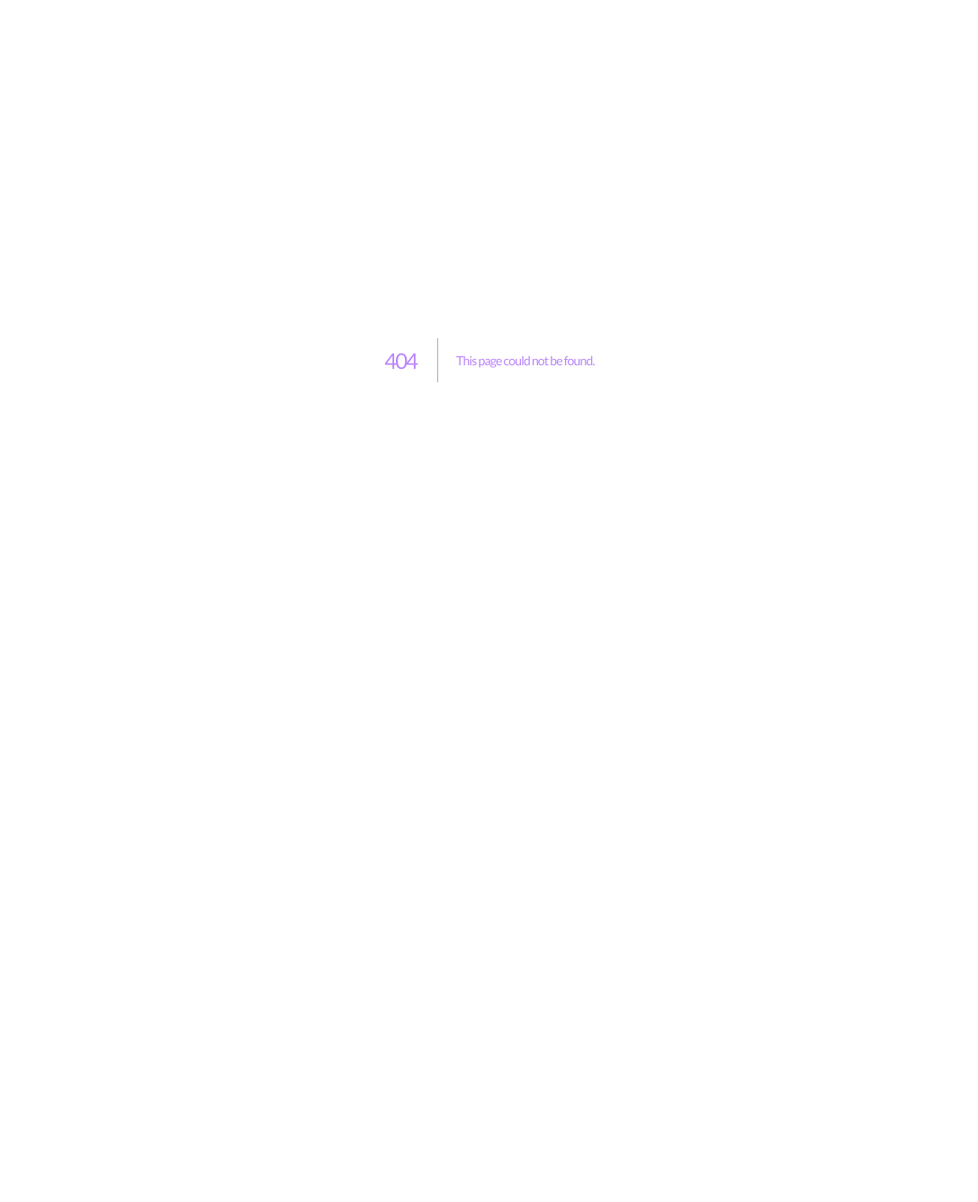
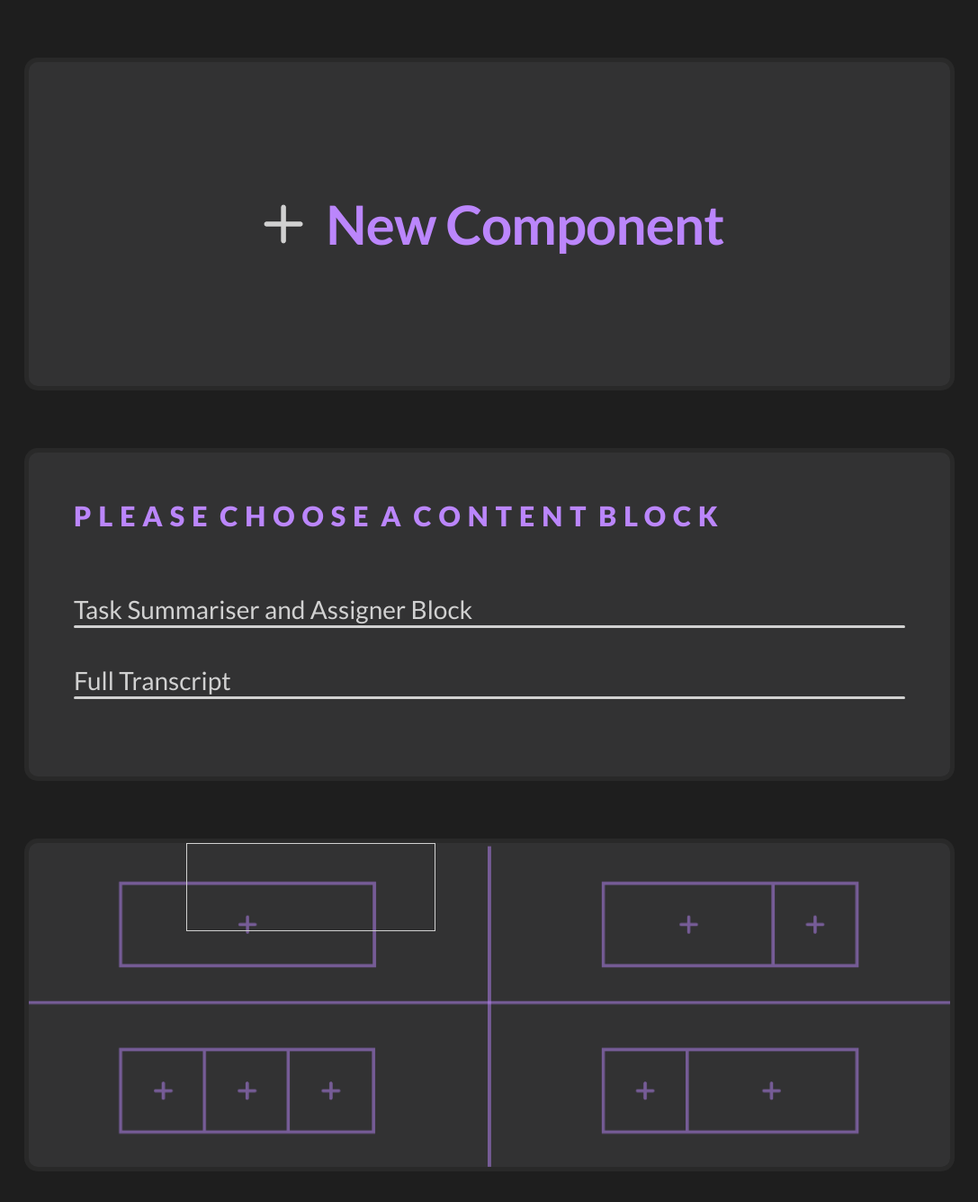
Before and after one commit to Jaywhisker/Satiscribe, a Next.js app in the folder SatiscribeFrontEnd/: page /large in a window 1280 px wide. Before the commit this address had no page. Shown: the top 1336 px of the page at 90% size, without its empty margins (96-1183 px from the left). Before the commit the page ends 800 px from the top, so only its background shows below. Built offline with nearby package versions, Linux system fonts and the light colour scheme.

Commit message:
1224 change

```diff
--- /dev/null
+++ b/SatiscribeFrontEnd/components/large blocks/createNewBlocks.js
@@ -0,0 +1,38 @@
+import React from 'react'
+import style from '../../styles/Colourtest.module.css'
+import flexi from '../../styles/Flexible.module.css'
+import logos from '../../styles/Logos.module.css'
+import largeblockStyles from '../../styles/components/large blocks/createNewBlockStyles.module.css'
+
+function CreateNewBlock() {
+    return (
+        <>
+            <div className={`${largeblockStyles.largeBlockContainer} ${flexi.flexcolumn} ${flexi.aligncenter}`}>
+                <div className={`${flexi.flexrow} ${flexi.aligncenter}`}>
+                    <div className={logos.big} style={{ backgroundImage: `url("/icons/plus.png")`, zIndex: 1, }}></div>
+                    <h2 style={{color: `var(--Final_Light_Purple)`}}> New Component</h2>
+                </div>
+            </div>
+
+            <div className={`${largeblockStyles.largeBlockContainer} ${flexi.flexcolumn} ${flexi.alignSpaceevenly}`}>
+                <div className={largeblockStyles.topContainer}>
+                    <h5>Please Choose A Content Block</h5>
+                </div>
+
+                <div className={largeblockStyles.bottomContainer}>
+                    <p style={{color: `var(--Final_White)`}}>Task Summariser and Assigner Block</p>
+                    <div className={largeblockStyles.line}></div>
+
+                    <p style={{color: `var(--Final_White)`}}>Full Transcript</p>
+                    <div className={largeblockStyles.line}></div>
+                </div>
+            </div>
+
+            <div className={largeblockStyles.largeBlockContainernohover} style={{backgroundImage:`url(/components/thetrueoptions.png)`, backgroundSize:'cover', backgroundPosition:'center'}}>
+                <div className={largeblockStyles.buttonplacement}></div>
+            </div>
+        </>
+    )
+}
+
+export default CreateNewBlock
--- /dev/null
+++ b/SatiscribeFrontEnd/pages/large/index.js
@@ -0,0 +1,14 @@
+import React from 'react'
+import style from '../../styles/Colourtest.module.css'
+import flexi from '../../styles/Flexible.module.css'
+import CreateNewBlock from '../../components/large blocks/createNewBlocks'
+
+function largetesting() {
+    return (
+        <div>
+            <CreateNewBlock/>
+        </div>
+    )
+}
+
+export default largetesting
--- a/SatiscribeFrontEnd/styles/Flexible.module.css
+++ b/SatiscribeFrontEnd/styles/Flexible.module.css
@@ -13,3 +13,29 @@
     flex-direction: row;
     gap: var(--smolgap);
 }
+
+.aligncenter{
+    justify-content: center;
+    align-items: center;
+}
+
+.alignleft{
+    justify-content: left;
+    align-items: left;
+}
+
+.alignright{
+    justify-content: right;
+    align-items: right;
+}
+
+.alignSpacebetween{
+    justify-content: space-between;
+}
+
+.alignSpacearound{
+    justify-content: space-around;
+}
+.alignSpaceevenly{
+    justify-content: space-evenly;
+}
--- a/SatiscribeFrontEnd/styles/Logos.module.css
+++ b/SatiscribeFrontEnd/styles/Logos.module.css
@@ -1,11 +1,11 @@
 .small {
-    width: 2vw;
-    height: 2vw;
+    width: 4vh;
+    height: 4vh;
     background-size: cover;
 }
 
 .big {
-    width: 4vw;
-    height: 4vw;
+    width: 8vh;
+    height: 8vh;
     background-size: cover;
 }
--- /dev/null
+++ b/SatiscribeFrontEnd/styles/components/large blocks/createNewBlockStyles.module.css
@@ -0,0 +1,49 @@
+.largeBlockContainer {
+    background-color: var(--Final_Component_Lighter_Grey);
+    border: 5px solid var(--Final_Component_Dark_Grey);
+    border-radius: 15px;
+    width: 80vw;
+    height: 45vh;
+    margin: 8vh auto;
+}
+
+.largeBlockContainernohover {
+    background-color: var(--Final_Component_Lighter_Grey);
+    border: 5px solid var(--Final_Component_Dark_Grey);
+    border-radius: 15px;
+    width: 80vw;
+    height: 45vh;
+    margin: 8vh auto;
+    position: relative;
+}
+
+
+.largeBlockContainer:hover{
+    background-color: var(--Final_Component_Dark_Grey);
+}
+
+.topContainer {
+    margin: 0 50px;
+}
+
+.bottomContainer{
+    margin: 0 50px
+}
+
+.line{
+    border-bottom: 3px solid var(--Final_White);
+    border-radius: 5px;
+    margin-bottom: 5vh;
+}
+
+.buttonplacement{
+    background-color: transparent;
+    border: 1px solid var(--Final_White);
+    width:275px;
+    height:12vh;
+    margin-left: 175px;
+}
+
+.buttonplacement:hover{
+    background-color: var(--Final_Grey_80);
+}
--- a/SatiscribeFrontEnd/styles/globals.css
+++ b/SatiscribeFrontEnd/styles/globals.css
@@ -90,9 +90,9 @@ h6 {
 p {
   width: fit-content;
   font-family: 'Lato', sans-serif;
-  font-size: 4.5vh;
+  font-size: 3.5vh;
   font-weight: 400;
-  line-height: 5.5vh;
+  line-height: 4.5vh;
   margin: 0;
   padding: 0;
   color: var(--Final_Light_Purple)
```
Also changed, not shown: SatiscribeFrontEnd/public/components/thetrueoptions.png (added).
